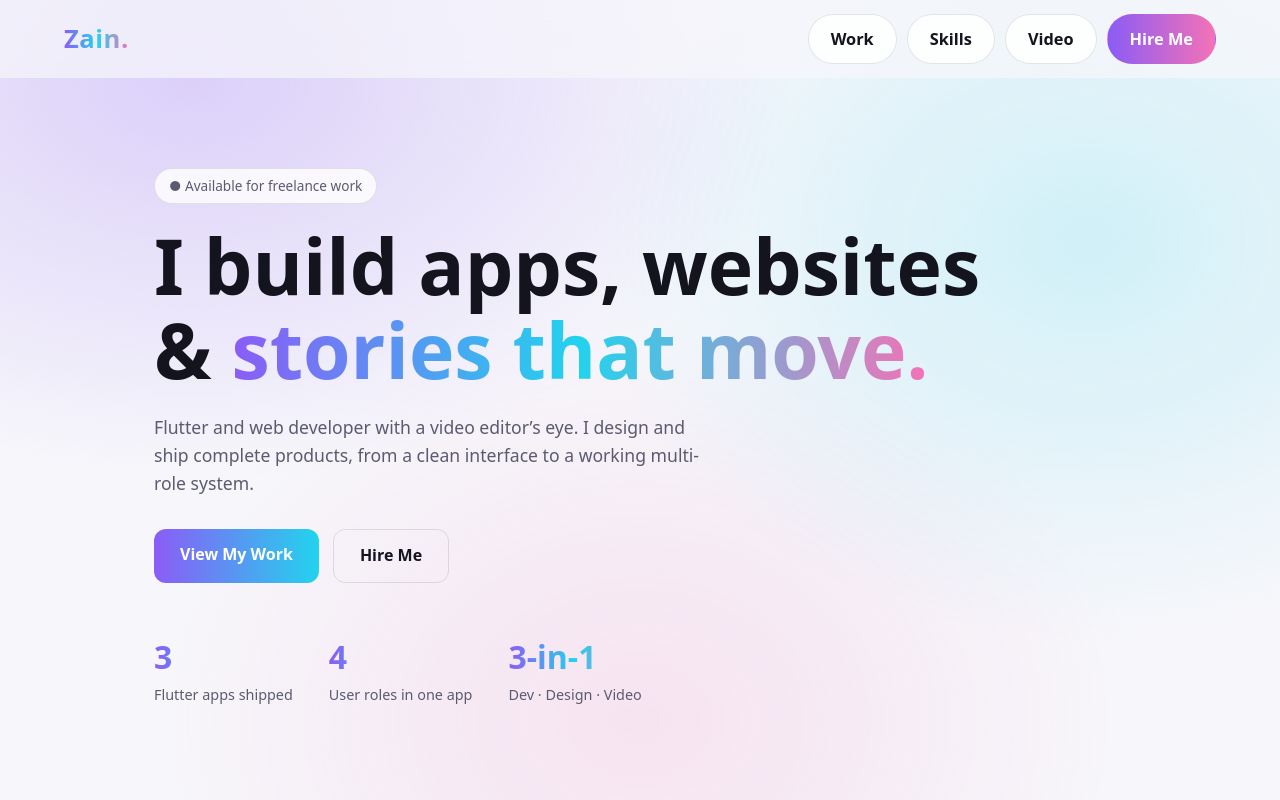
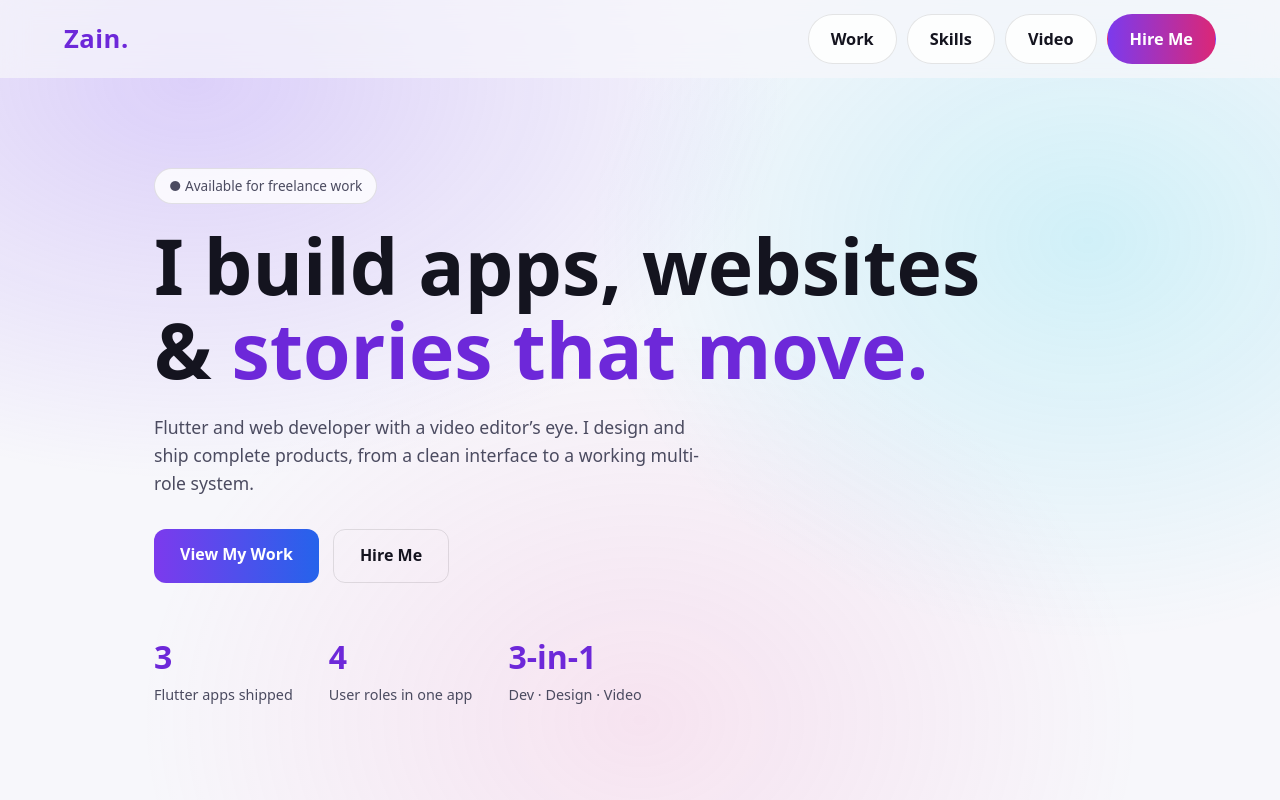
Before and after one commit to zain-python7/portfolio, a plain HTML site: page index.html in a window 1280 px wide. Shown: the top 800 px of the page. Drawn offline with Linux system fonts and the light colour scheme.

Commit message:
Add files via upload

```diff
--- a/index.html
+++ b/index.html
@@ -3,10 +3,10 @@
 <head>
 <meta charset="utf-8">
 <meta name="viewport" content="width=device-width, initial-scale=1, viewport-fit=cover">
-<title>Zain Portfolio</title>
+<title>Zain ul Abideen · Flutter &amp; Web Developer · Video Editor</title>
 <style>
-:root{--bg:#07070d;--bg2:#0e0e1a;--card:rgba(255,255,255,.05);--bd:rgba(255,255,255,.1);--tx:#f3f3f8;--mut:#a3a3b8;--a:#8b5cf6;--b:#22d3ee;--c:#f472b6;color-scheme:dark;box-sizing:border-box;padding-top:env(safe-area-inset-top,0px);padding-bottom:env(safe-area-inset-bottom,0px)}
-@media (prefers-color-scheme:light){:root{--bg:#f7f7fb;--bg2:#ececf6;--card:rgba(255,255,255,.8);--bd:rgba(0,0,0,.1);--tx:#14141f;--mut:#5b5b70;color-scheme:light}}
+:root{--bg:#07070d;--bg2:#0e0e1a;--card:rgba(255,255,255,.05);--bd:rgba(255,255,255,.1);--tx:#f3f3f8;--mut:#a3a3b8;--a:#8b5cf6;--b:#22d3ee;--c:#f472b6;--hl:#38bdf8;color-scheme:dark;box-sizing:border-box;padding-top:env(safe-area-inset-top,0px);padding-bottom:env(safe-area-inset-bottom,0px)}
+@media (prefers-color-scheme:light){:root{--bg:#f7f7fb;--bg2:#ececf6;--card:rgba(255,255,255,.8);--bd:rgba(0,0,0,.1);--tx:#14141f;--mut:#4b4b60;--hl:#6d28d9;color-scheme:light}}
 *{box-sizing:border-box;margin:0}
 html{scroll-behavior:smooth;scroll-padding-top:90px}
 body{font-family:system-ui,-apple-system,"Segoe UI",Roboto,sans-serif;background:var(--bg);color:var(--tx);line-height:1.6;overflow-x:hidden}
@@ -15,17 +15,17 @@ nav{position:sticky;top:env(safe-area-inset-top,0px);z-index:10;display:flex;jus
 nav b{font-size:1.6rem;letter-spacing:.5px}
 nav div{display:flex;align-items:center;gap:10px}
 nav div a{color:var(--tx);text-decoration:none;font-size:1.02rem;font-weight:600;padding:11px 22px;border-radius:99px;border:1px solid var(--bd);background:var(--card);transition:.25s}
-nav div a:hover{background:linear-gradient(90deg,var(--a),var(--b));border-color:transparent;color:#fff;transform:translateY(-2px);box-shadow:0 8px 22px rgba(139,92,246,.4)}
-nav div a.cta{background:linear-gradient(90deg,var(--a),var(--c));border-color:transparent;color:#fff}
+nav div a:hover{background:linear-gradient(90deg,#7c3aed,#2563eb);border-color:transparent;color:#fff;transform:translateY(-2px);box-shadow:0 8px 22px rgba(139,92,246,.4)}
+nav div a.cta{background:linear-gradient(90deg,#7c3aed,#db2777);border-color:transparent;color:#fff}
 section{padding:90px 5vw;max-width:1100px;margin:auto}
 .hero{min-height:88vh;display:flex;flex-direction:column;justify-content:center}
 .tag{display:inline-block;padding:6px 14px;border:1px solid var(--bd);border-radius:99px;background:var(--card);color:var(--mut);font-size:.85rem;width:fit-content}
 h1{font-size:clamp(2.4rem,7vw,4.8rem);line-height:1.1;margin:20px 0}
-.grad{background:linear-gradient(90deg,var(--a),var(--b),var(--c));-webkit-background-clip:text;background-clip:text;color:transparent}
+.grad{color:var(--hl);font-weight:800}
 .hero p{max-width:560px;color:var(--mut);font-size:1.1rem}
 .btns{display:flex;gap:14px;flex-wrap:wrap;margin-top:32px}
 .btn{padding:13px 26px;border-radius:12px;text-decoration:none;font-weight:600;border:1px solid var(--bd);color:var(--tx);transition:.25s}
-.btn.p{background:linear-gradient(90deg,var(--a),var(--b));border:0;color:#fff}
+.btn.p{background:linear-gradient(90deg,#7c3aed,#2563eb);border:0;color:#fff}
 .btn:hover{transform:translateY(-3px);box-shadow:0 10px 30px rgba(139,92,246,.35)}
 .stats{display:flex;gap:36px;margin-top:48px;flex-wrap:wrap}
 .stats b{display:block;font-size:2rem}
@@ -38,7 +38,7 @@ h2{font-size:clamp(1.8rem,4vw,2.6rem);margin-bottom:8px}
 .proj p{color:var(--mut)}
 .chips{display:flex;flex-wrap:wrap;gap:8px;margin:16px 0}
 .chips span{padding:5px 12px;border-radius:99px;background:rgba(139,92,246,.15);border:1px solid rgba(139,92,246,.35);font-size:.8rem}
-.link{color:var(--b);text-decoration:none;font-weight:600}
+.link{color:var(--hl);text-decoration:none;font-weight:600}
 .shots{display:flex;gap:12px;overflow-x:auto;scroll-snap-type:x mandatory;padding:22px 4px 12px;min-width:0}
 .phone{flex:none;width:150px;scroll-snap-align:start;aspect-ratio:9/20;border-radius:20px;border:3px solid var(--bd);overflow:hidden;background:linear-gradient(160deg,var(--a),var(--b));display:flex;align-items:center;justify-content:center;font-size:.7rem;color:#fff;text-align:center;padding:6px;transition:.3s}
 .phone:nth-child(2){transform:translateY(-16px)}
@@ -124,7 +124,7 @@ footer{text-align:center;padding:30px;color:var(--mut);font-size:.85rem}
 <a class="btn" href="https://www.upwork.com/freelancers/~01421c15a0af174752?viewMode=1" target="_blank" rel="noopener">Hire me on Upwork</a>
 </div>
 </section>
-<footer>© 2026 Zain Saqlain · Built with care</footer>
+<footer>© 2026 Zain ul Abideen · Built with care</footer>
 
 <script>
 // Add screenshot paths here, e.g. shots:["images/zariyah1.png","images/zariyah2.png","images/zariyah3.png"]
```
